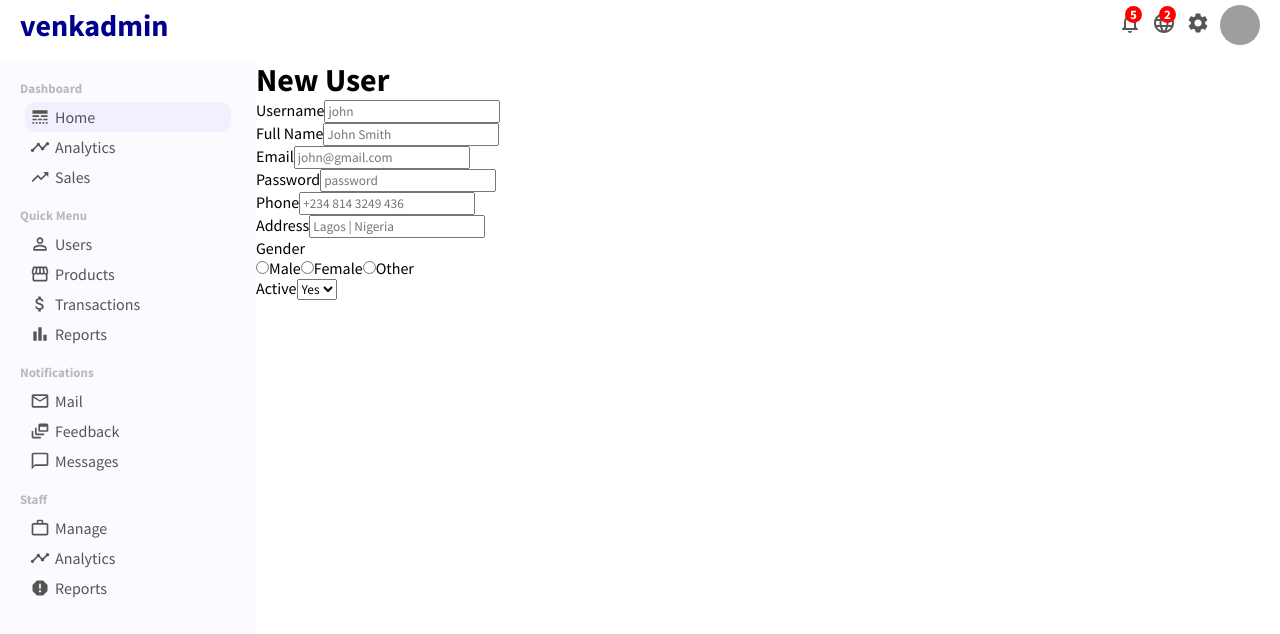
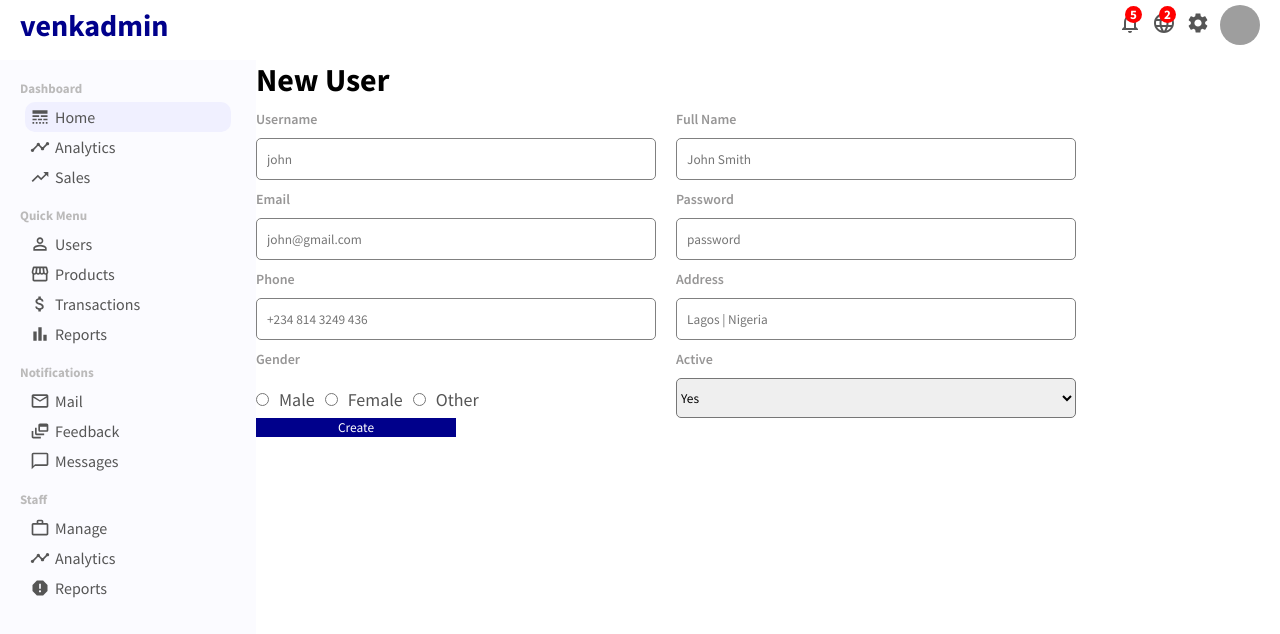
Before and after one commit to LordVOG/react_dashboard, a React (Vite) app: page /newUser in a window 1280 px wide. Shown: the top 634 px of the page. Built offline with nearby package versions, Linux system fonts and the light colour scheme; grey boxes are pictures that could not be loaded.

Commit message:
New User create

```diff
--- a/src/pages/newUser/NewUser.jsx
+++ b/src/pages/newUser/NewUser.jsx
@@ -48,6 +48,7 @@ export default function NewUser() {
 				<option value="no">No</option>
 			</select>
 		</div>
+		<button className="newUserButton">Create</button>
       </form>
     </div>
   );
--- a/src/pages/newUser/newUser.css
+++ b/src/pages/newUser/newUser.css
@@ -1,3 +1,51 @@
 .NewUser{
 	flex: 4;
 }
+
+.newUserForm{
+	display: flex;
+	flex-wrap: wrap;
+}
+
+.newUserItem{
+	width: 400px;
+	display: flex;
+	flex-direction: column;
+	margin: 10px 20px 0px 0px;
+}
+
+.newUserItem>label{
+	margin-bottom: 10px;
+	font-size: 14px;
+	font-weight: 600;
+	color: rgb(151, 150, 150);
+}
+
+.newUserItem>input{
+	height: 20px;
+	padding: 10px;
+	border: 1px solid gray;
+	border-radius: 5px;
+}
+
+.newUserGender>input{
+	margin-top: 15px;
+}
+
+.newUserGender>label{
+	margin: 10px;
+	font-size: 18px;
+	color: #555;
+}
+
+.newUserSelect{
+	height: 40px;
+	border-radius: 5px;
+}
+
+.newUserButton{
+	width: 200px;
+	border: none;
+	background-color: darkblue;
+	color: white;
+}
```
